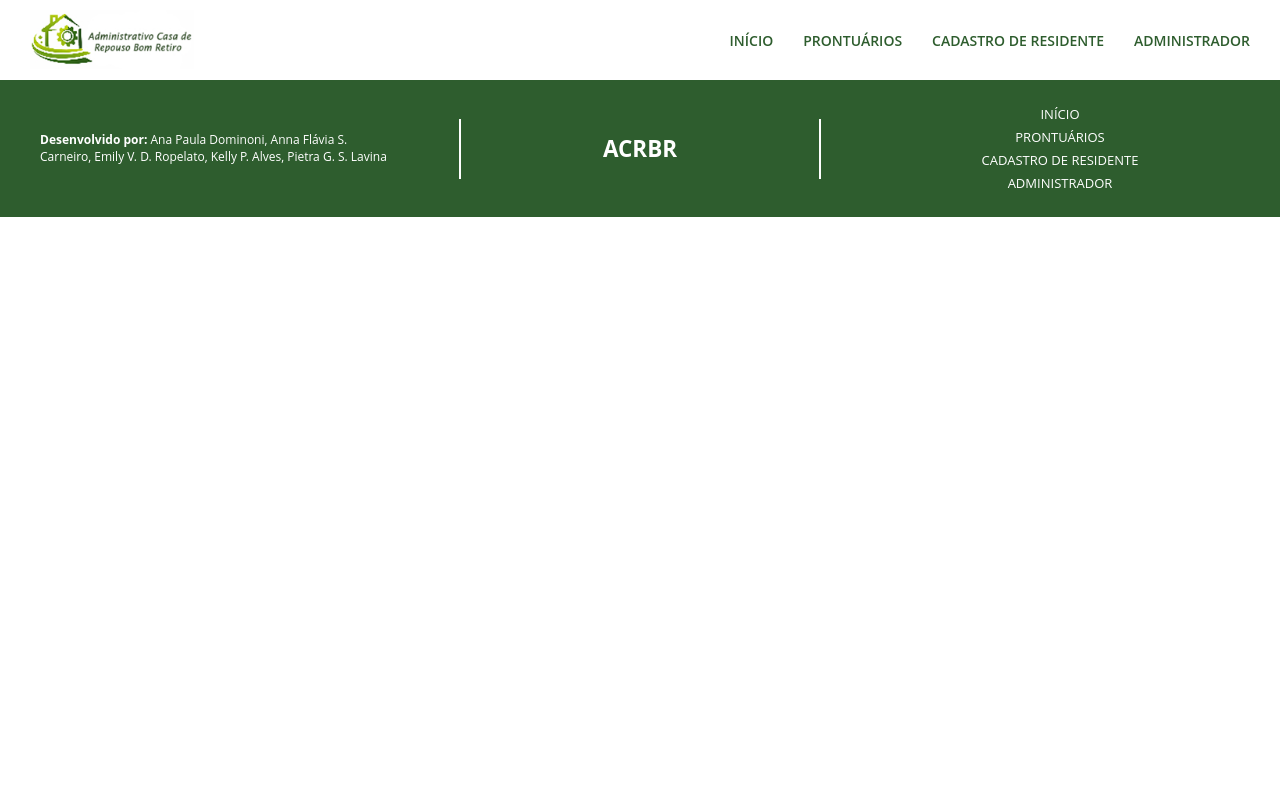
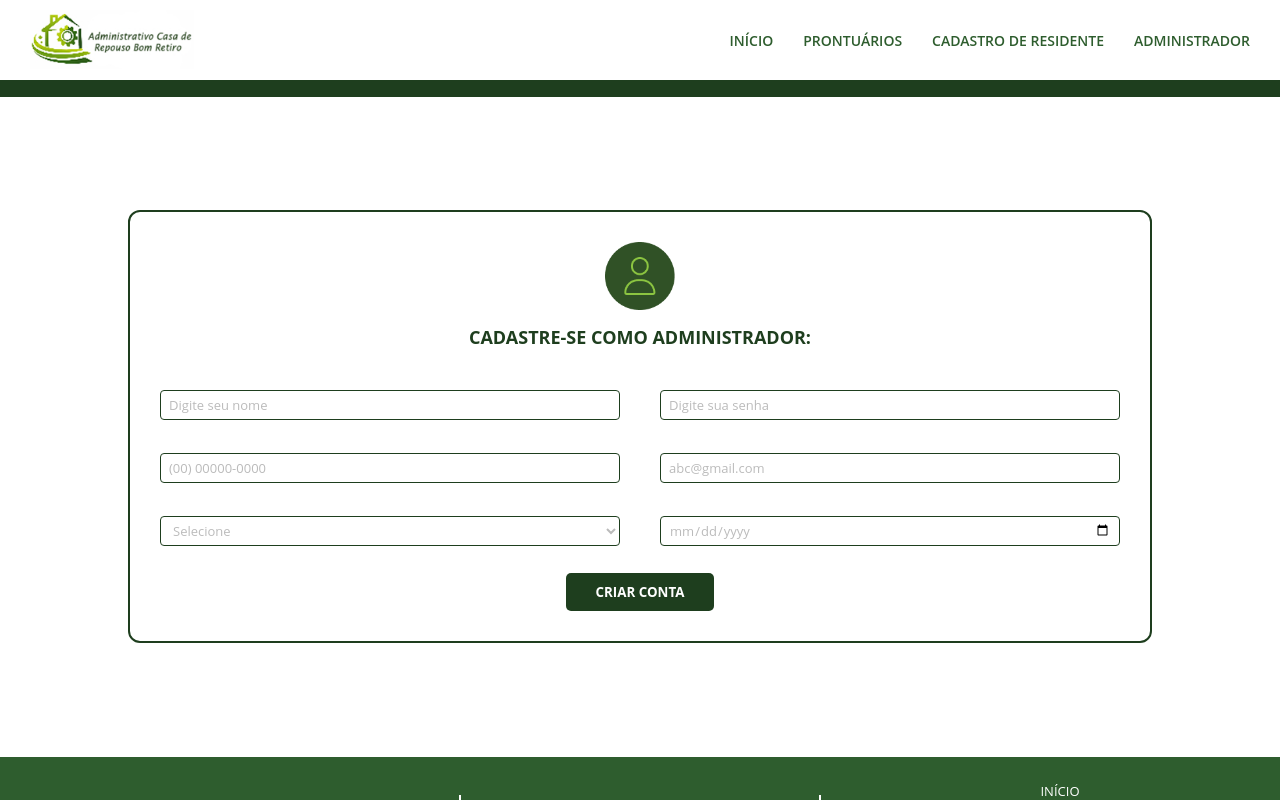
Before and after one commit to Adm-Casa-de-Repouso-Bom-Retiro/ACRBR-FRONTEND, a Vue app: page /cadastro in a window 1280 px wide. Built offline with nearby package versions, Linux system fonts and the light colour scheme.

Commit message:
feat: add CadastroView component and update routing

```diff
--- a/src/router/index.js
+++ b/src/router/index.js
@@ -15,6 +15,11 @@ const router = createRouter({
       name: 'login',
       component: LoginView,
     },
+    {
+      path: '/cadastro',
+      name: 'cadastro',
+      component: () => import('../views/CadastroView.vue'),
+    }
   ],
 })
 
--- /dev/null
+++ b/src/views/CadastroView.vue
@@ -0,0 +1,185 @@
+<template>
+  <div class="cadastro-page">
+    <div class="top-line"></div>
+
+    <main class="main-content">
+      <div class="form-container">
+        <div class="cadastro-card">
+          <div class="avatar-circle">
+            <img src="/src/assets/images/icone-login.png" class="avatar-img" />
+          </div>
+
+          <h2 class="titulo">CADASTRE-SE COMO ADMINISTRADOR:</h2>
+
+          <form @submit.prevent="handleCadastro" class="cadastro-form">
+            <div class="form-grid">
+              <div class="col">
+                <div class="form-group">
+                  <label>NOME COMPLETO:</label>
+                  <input v-model="nome" type="text" placeholder="Digite seu nome" required />
+                </div>
+
+                <div class="form-group">
+                  <label>TELEFONE:</label>
+                  <input v-model="telefone" type="text" placeholder="(00) 00000-0000" required />
+                </div>
+
+                <div class="form-group">
+                  <label>CARGO:</label>
+                  <select v-model="cargo" required>
+                    <option value="" disabled>Selecione</option>
+                    <option value="chefe">Chefe</option>
+                    <option value="gerente">Gerente</option>
+                    <option value="nutricionista">Nutricionista</option>
+                    <option value="cuidador">Cuidador</option>
+                  </select>
+                </div>
+              </div>
+
+              <div class="col">
+                <div class="form-group">
+                  <label>SENHA:</label>
+                  <input v-model="senha" type="password" placeholder="Digite sua senha" required />
+                </div>
+
+                <div class="form-group">
+                  <label>E-MAIL:</label>
+                  <input v-model="email" type="email" placeholder="abc@gmail.com" required />
+                </div>
+
+                <div class="form-group">
+                  <label>DATA DE REGISTRO:</label>
+                  <input v-model="data" type="date" required />
+                </div>
+              </div>
+            </div>
+
+            <button type="submit" class="btn-criar">CRIAR CONTA</button>
+          </form>
+        </div>
+      </div>
+    </main>
+  </div>
+</template>
+
+<script>
+export default {
+  name: 'CadastroView',
+
+  data() {
+    return {
+      nome: '',
+      telefone: '',
+      cargo: '',
+      senha: '',
+      email: '',
+      data: '',
+    }
+  },
+
+  methods: {
+    handleCadastro() {
+      console.log('Cadastro:', {
+        nome: this.nome,
+        telefone: this.telefone,
+        cargo: this.cargo,
+        senha: this.senha,
+        email: this.email,
+        data: this.data,
+      })
+    },
+  },
+}
+</script>
+
+<style scoped>
+* {
+  box-sizing: border-box;
+}
+
+.top-line {
+  width: 100%;
+  height: 1.3vw;
+  background: #1e3e1e;
+}
+
+.main-content {
+  height: calc(100vh - 140px);
+  display: flex;
+  justify-content: center;
+  align-items: center;
+}
+
+.cadastro-card {
+  width: 80vw;
+  border: 2px solid #1e3e1e;
+  border-radius: 12px;
+  padding: 30px;
+  text-align: center;
+}
+
+.avatar-img {
+  width: 70px;
+  margin-bottom: 10px;
+}
+.titulo {
+  color: #1e3e1e;
+  font-size: 18px;
+  margin-bottom: 20px;
+}
+
+.form-grid {
+  display: flex;
+  gap: 40px;
+}
+
+.col {
+  width: 100%;
+}
+
+/* FORM */
+.form-group {
+  display: flex;
+  flex-direction: column;
+  align-items: flex-start;
+  margin-bottom: 12px;
+}
+
+.form-group label {
+  font-size: 12px;
+  font-weight: bold;
+  margin-bottom: 4px;
+  color: #ffffff;
+}
+
+.form-group input,
+.form-group select {
+  width: 100%;
+  height: 30px;
+  border: 1.5px solid #1e3e1e;
+  border-radius: 4px;
+  padding: 0 8px;
+  font-size: 13px;
+  color: #bbb;
+  background-color: #ffffff;
+}
+
+.form-group input::placeholder {
+  color: #bbb;
+}
+
+.btn-criar {
+  margin-top: 15px;
+  background: #1e3e1e;
+  color: white;
+  border: none;
+  padding: 10px 30px;
+  border-radius: 5px;
+  font-weight: bold;
+  cursor: pointer;
+}
+
+.btn-criar:hover {
+  background: #163216;
+}
+</style>
```
Also changed, not shown: src/assets/images/cadastro-icone.png (added).
